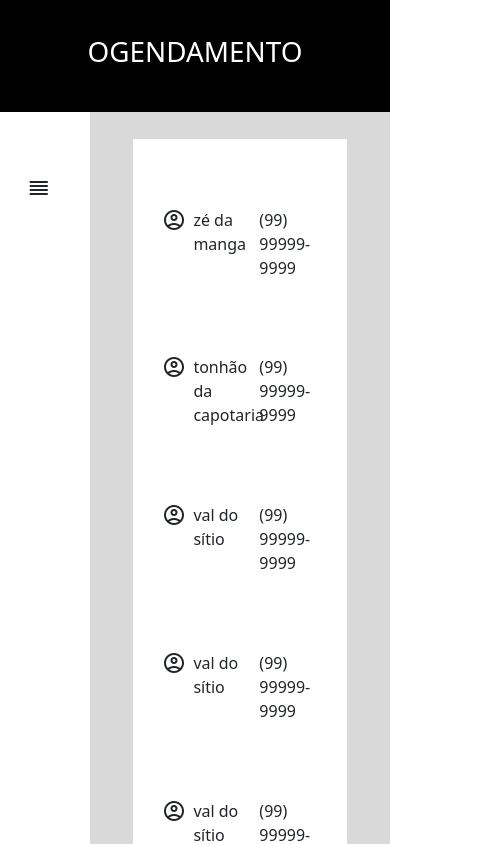
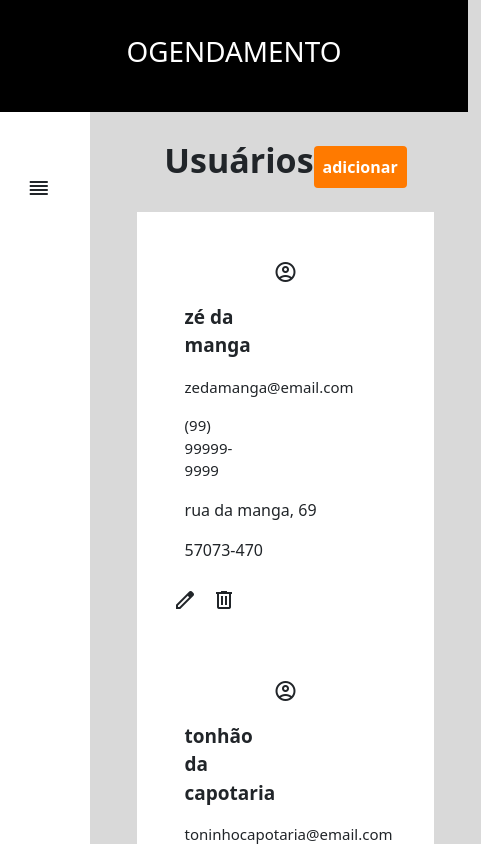
Before and after one commit to EmanoelSiilva/agenda-vue3, a Vue app: page /usuarios in a window 390 px wide. Shown: the top 844 px of the page, 481 px wide, since content can reach past the window. Built offline with nearby package versions, Linux system fonts and the light colour scheme.

Commit message:
criação e exclusão de usuários

```diff
--- a/src/assets/styles/calendario.scss
+++ b/src/assets/styles/calendario.scss
@@ -28,6 +28,7 @@ header{
 
 #main-container-calendario{
     justify-content: space-between;
+    height: 100vh;
 }
 
 
--- a/src/assets/styles/sidebar.scss
+++ b/src/assets/styles/sidebar.scss
@@ -1,6 +1,6 @@
 .sidebar{
     background-color: #fff;
-    height: 100%;
+    height: 110vh;
     width: 89.77px;
     z-index: 3;
 
--- a/src/assets/styles/usuarios.scss
+++ b/src/assets/styles/usuarios.scss
@@ -1,32 +1,80 @@
+body{
+    background-color: #d9d9d9;
+}
+
 #main-container-usuarios{
-    height: 100vh;
+    height: 120%;
     width: 100vw;
+    justify-content: space-between;
 }
 
 
 .userlist-container{
 
     display: flex;
-    justify-content: center;
-    padding-top: 7%;
-    height: 100vh;
-    width: 90vw;
+    flex-direction: column;
+    padding-top: 5%;
+    padding-right: 22%;
+    padding-bottom: 10%;
+    height: 100%;
+
 
 }
 
+.userlist-header{
+    display: flex;
+    justify-content: space-between;
+    align-items: baseline;
+    padding-right: 27.77px;
+    padding-bottom: 10px;
+
+
+}
+
+.header-label{
+    font-size: 34px;
+    font-weight: bold;
+    padding-left: 27.77px;
+
+}
+
+.add-button{
+
+    display: flex;
+    background-color: #ff7a00;
+    color: #fff;
+    font-weight: bold;
+
+    padding: 9px;
+    border-radius: 4px;
+
+    cursor: pointer;
+
+
+
+}
 
 .userlist{
 
     display: flex;
     flex-direction: column;
-    align-items: flex-start;
     justify-content: space-evenly;
     background-color: #fff;
+    height: 100%;
     padding: 19px;
 }
 
 .user-card{
+
+    display: flex;
+    justify-content: space-evenly;
+
     padding: 10px;
+    border-radius: 4px;
+    background-color: #fff;
+
+    width: 50vw;
+
     cursor: pointer;
 
 }
@@ -37,10 +85,117 @@
 
 .user-info{
     display: flex;
+    flex-direction: column;
     justify-content: space-between;
-    width: 40vw;
+    padding-left: 19px;
+    width: 50vw;
+}
+
+.user-name{
+    font-size: 19px;
+    font-weight: bold;
+}
+
+.user-email{
+    font-size: 15px;
+}
+
+.user-contact{
+    font-size: 15px;
+}
+
+.user-info-profilePhoto{
+    display: flex;
+    justify-content: center;
+    align-items: center;
+    padding: 19px;
 }
 
 .user-info p{
     width: 15vw;
 }
+
+.user-adress-info{
+    display: flex;
+    flex-direction: column;
+    justify-content: center;
+    padding-left: 19px;
+    width: 40vw;
+
+}
+
+.button-menu-container{
+    display: flex;
+    align-items: center;
+    justify-content: space-evenly;
+    width: 20vw;
+}
+
+.button-container{
+
+    display: flex;
+    justify-content: center;
+    align-items: center;
+
+    width: 45px;
+    height: 45px;
+
+    border-radius: 100%;
+
+
+}
+
+.button-container:hover{
+    background-color: #d9d9d9;
+}
+
+@media screen and (max-width: 1080px) {
+
+   header{
+    width: 120vw !important;
+   }
+
+    .main-container{
+        width: 120vw !important;
+    }
+
+    .userlist-container{
+        padding-right: 10% !important;
+        padding-left: 10%;
+        width: 100vw;
+    }
+
+    .user-card{
+
+        padding-bottom: 10px;
+        border-bottom: 17px solid #fff;
+
+        width: 100%;
+
+    }
+
+
+
+}
+
+@media screen and (max-width:700px) {
+
+    .userlist-container{
+        padding-right: 10% !important;
+        padding-left: 10%;
+        width: 100%;
+    }
+
+    .user-card{
+
+        flex-direction: column;
+
+        padding-bottom: 10px;
+        border-bottom: 17px solid #fff;
+
+        width: 100%;
+
+    }
+
+
+}
--- a/src/components/Colaboradores.vue
+++ b/src/components/Colaboradores.vue
@@ -1,6 +1,6 @@
 <template>
 
-    <Header></Header>
+    <HeaderAgendamento/>
 
     <div class="main-container">
 
@@ -16,12 +16,12 @@
 
 <script>
 import Sidebar from './Sidebar.vue';
-import Header from './Header.vue';
+import HeaderAgendamento from './HeaderAgendamento.vue';
 
 export default{
 
 components:{
-    Sidebar, Header
+    Sidebar, HeaderAgendamento
 }
 
 }
--- a/src/components/Serviços.vue
+++ b/src/components/Serviços.vue
@@ -1,6 +1,6 @@
 <template>
 
-    <Header></Header>
+    <HeaderAgendamento/>
 
     <div class="main-container">
 
@@ -16,12 +16,12 @@
 
 <script>
 import Sidebar from './Sidebar.vue';
-import Header from './Header.vue';
+import HeaderAgendamento from './HeaderAgendamento.vue';
 
 export default{
 
 components:{
-    Sidebar, Header
+    Sidebar, HeaderAgendamento
 }
 
 }
--- a/src/components/Usuarios.vue
+++ b/src/components/Usuarios.vue
@@ -1,6 +1,6 @@
 <template>
 
-    <Header></Header>
+            <HeaderAgendamento/>
 
     <div class="main-container"
     id="main-container-usuarios"
@@ -12,23 +12,62 @@
 
        <div class="userlist-container">
 
+        <div class="userlist-header">
+            <p class="header-label">Usuários</p>
+
+
+            <div class="add-button" @click="AdicionarUsuario()">
+                adicionar
+            </div>
+
+        </div>
+
 
           <div class="userlist">
 
             <div class="user-card"
-            v-for="user in users"
+            v-for="(user, index) in users"
             >
 
-            <div class="user-info">
+            <div class="user-info-profilePhoto">
             <span class="material-symbols-outlined">
             account_circle
             </span>
 
-            <p>{{ user.nome }}</p>
+            </div>
 
-            <p>{{ user.contato }}</p>
+            <div class="user-info">
+
+            <p class="user-name">{{ user.nome }}</p>
+
+            <p class="user-email">{{ user.email }}</p>
+
+            <p class="user-contact">{{ user.contato }}</p>
 
             </div>
+
+            <div class="user-adress-info">
+                <p>{{ user.endereço.logadouro }}, {{ user.endereço.numero }}</p>
+                <p>{{ user.endereço.cep }}</p>
+            </div>
+
+            <div class="button-menu-container">
+
+                <div class="button-container">
+                    <span class="material-symbols-outlined">
+                    edit
+                    </span>
+                </div>
+
+
+            <div class="button-container" @click="deletarUsuario(index)">
+                <span class="material-symbols-outlined">
+                delete
+                </span>
+            </div>
+
+            </div>
+
 
 
             </div>
@@ -42,13 +81,15 @@
 </template>
 
 <script>
+import Swal from 'sweetalert2'
+
 import Sidebar from './Sidebar.vue';
-import Header from './Header.vue';
+import HeaderAgendamento from './HeaderAgendamento.vue';
 
 export default{
 
 components:{
-    Sidebar, Header
+    Sidebar, HeaderAgendamento
 },
 
 data(){
@@ -56,29 +97,96 @@ data(){
         users: [
             {
                 nome: 'zé da manga',
-                contato: '(99) 99999-9999'
+                contato: '(99) 99999-9999',
+                email: 'zedamanga@email.com',
+                endereço: {
+
+                    numero: '69',
+                    logadouro: 'rua da manga',
+                    cep: '57073-470',
+
+                }
+
 
             },
             {
                 nome: 'tonhão da capotaria',
-                contato: '(99) 99999-9999'
+                contato: '(99) 99999-9999',
+                email: 'toninhocapotaria@email.com',
+                endereço: {
+
+                numero: '47',
+                logadouro: 'capotaria do tonhão',
+                cep: '88888-888',
+
+                }
             },
             {
                 nome: 'val do sítio',
                 contato: '(99) 99999-9999',
+                email: 'piapraimara@email.com',
+                endereço: {
+
+                numero: '258',
+                logadouro: 'sitio do val',
+                cep: '57073-470',
+
+                }
             },
-            {
-                nome: 'val do sítio',
-                contato: '(99) 99999-9999',
-            },
-            {
-                nome: 'val do sítio',
-                contato: '(99) 99999-9999',
-            },
+
         ],
 
     }
 },
+
+methods:{
+    AdicionarUsuario(){
+
+        const newUser = {
+            nome: '',
+            contato:'',
+            email:'',
+
+            endereço: {
+                numero: '',
+                logadouro:'',
+                cep:'',
+            }
+
+        }
+
+
+        Swal.fire({
+          html:
+              '<div class="mb-7">Adicionar Usuário</div><div class="fw-bold mb-5">Nome:</div><input type="text" class="form-control" id="nomeInput"/> <div class="fw-bold mb-5">Email:</div><input type="text" class="form-control" id="emailInput" /><div class="fw-bold mb-5">Telefone:</div><input type="text" class="form-control" id="telefoneInput" /><div class="fw-bold mb-5">Logadouro:</div><input type="text" class="form-control" id="logadouroInput" placeholder="rua, avenida, etc"/><div class="fw-bold mb-5">Numero:</div><input type="text" class="form-control" id="numeroInput"/><div class="fw-bold mb-5">CEP:</div><input type="text" class="form-control" id="cepInput"/>',
+          showCancelButton: true,
+          buttonsStyling: true,
+          confirmButtonText: "Sim, criar!",
+          cancelButtonText: 'Não, não crie!',
+
+        }).then((result) => {
+            if(result){
+                newUser.nome = document.querySelector('#nomeInput').value
+                newUser.email = document.querySelector('#emailInput').value
+                newUser.contato = document.querySelector('#telefoneInput').value
+                newUser.endereço.numero = document.querySelector('#numeroInput').value
+                newUser.endereço.logadouro = document.querySelector('#logadouroInput').value
+                newUser.endereço.cep = document.querySelector('#cepInput').value
+
+                this.users.push(newUser)
+
+            }
+        })
+    },
+
+    deletarUsuario(index){
+        console.log(index, this.users)
+        this.users.splice(index, 1)
+        console.log(index, this.users)
+    },
+
+
+}
 
 
 
```
Also changed, not shown: src/components/HeaderAgendamento.vue (renamed from src/components/Header.vue).
